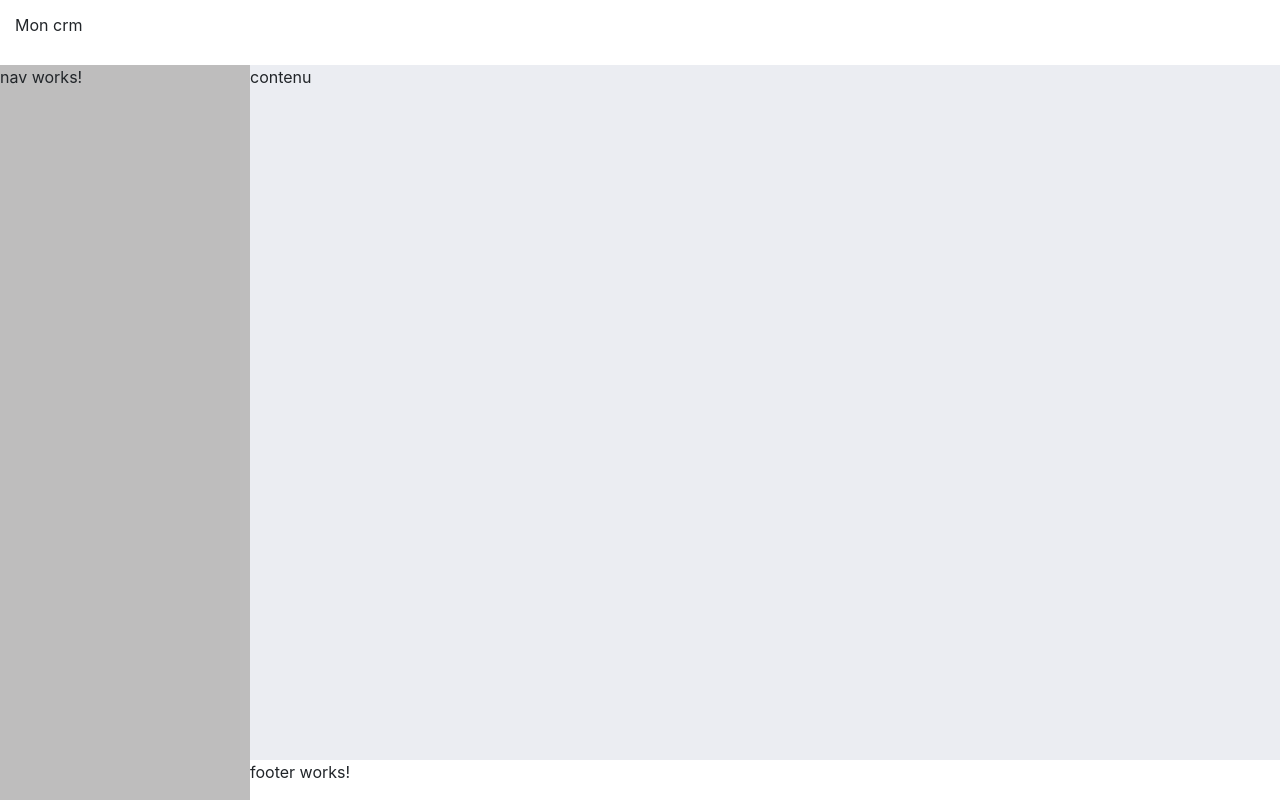
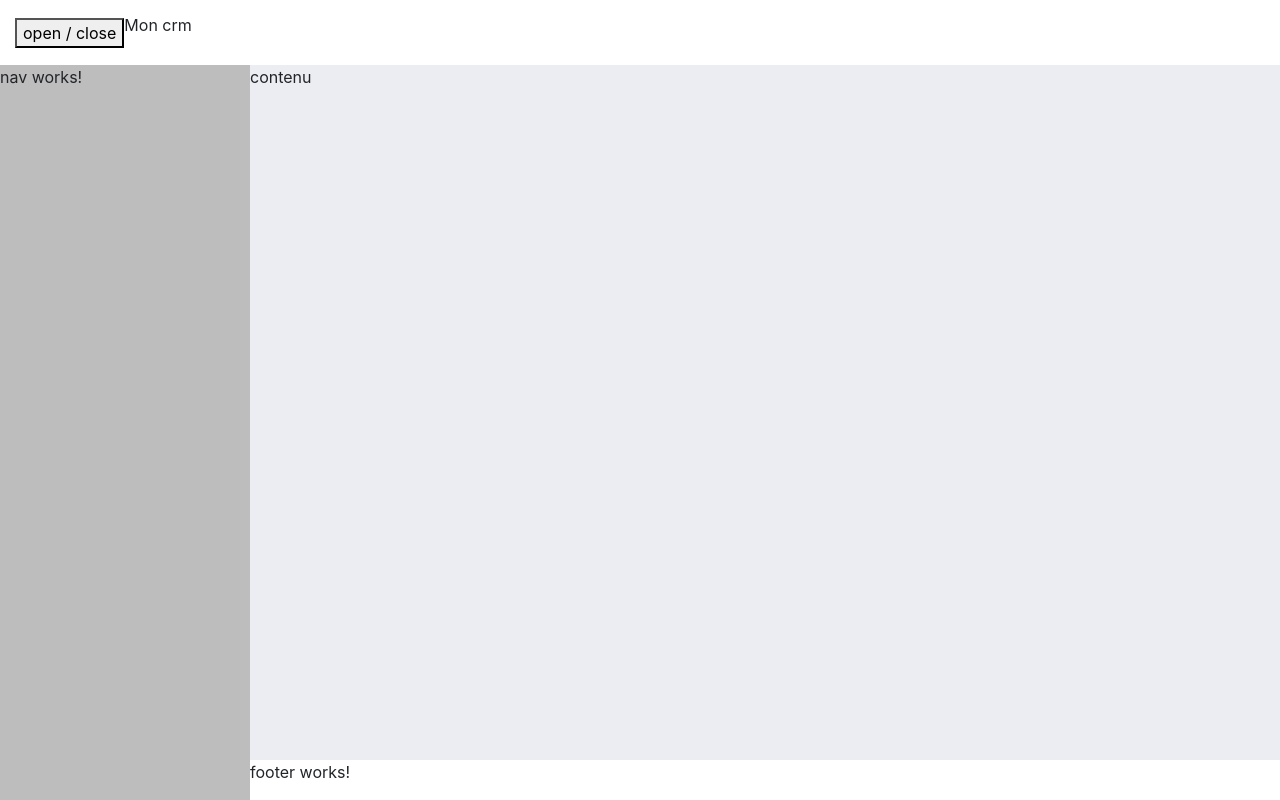
Before and after one commit to dnyuhm/crm-janvier-2022, an Angular app: page / in a window 1280 px wide. Built offline with nearby package versions, Linux system fonts and the light colour scheme.

Commit message:
Commit 8 : ngclass/event binding

```diff
--- a/src/app/app.component.html
+++ b/src/app/app.component.html
@@ -1,4 +1,5 @@
 <app-ui>
+  <button class="tr-btn">open / close</button>
   <app-header class="tr-header"></app-header>
   <app-nav class="tr-nav"></app-nav>
   <div class="tr-content">contenu</div>
--- a/src/app/ui/components/ui/ui.component.html
+++ b/src/app/ui/components/ui/ui.component.html
@@ -1,7 +1,10 @@
 <header class="fixed-top">
+  <span (click)="toggle()">
+    <ng-content select=".tr-btn"></ng-content>
+  </span>
   <ng-content select=".tr-header"></ng-content>
 </header>
-<main>
+<main [ngClass]="{ 'close-aside': close }">
   <div class="shadow position-fixed">
   </div>
   <aside>
--- a/src/app/ui/components/ui/ui.component.ts
+++ b/src/app/ui/components/ui/ui.component.ts
@@ -3,13 +3,19 @@ import { Component, OnInit } from '@angular/core';
 @Component({
   selector: 'app-ui',
   templateUrl: './ui.component.html',
-  styleUrls: ['./ui.component.scss']
+  styleUrls: ['./ui.component.scss'],
 })
 export class UiComponent implements OnInit {
+  public close: boolean;
 
-  constructor() { }
-
-  ngOnInit(): void {
+  constructor() {
+    this.close = false;
   }
 
+  ngOnInit(): void {}
+
+  public toggle() {
+    this.close = !this.close;
+    console.log(this.close);
+  }
 }
```
